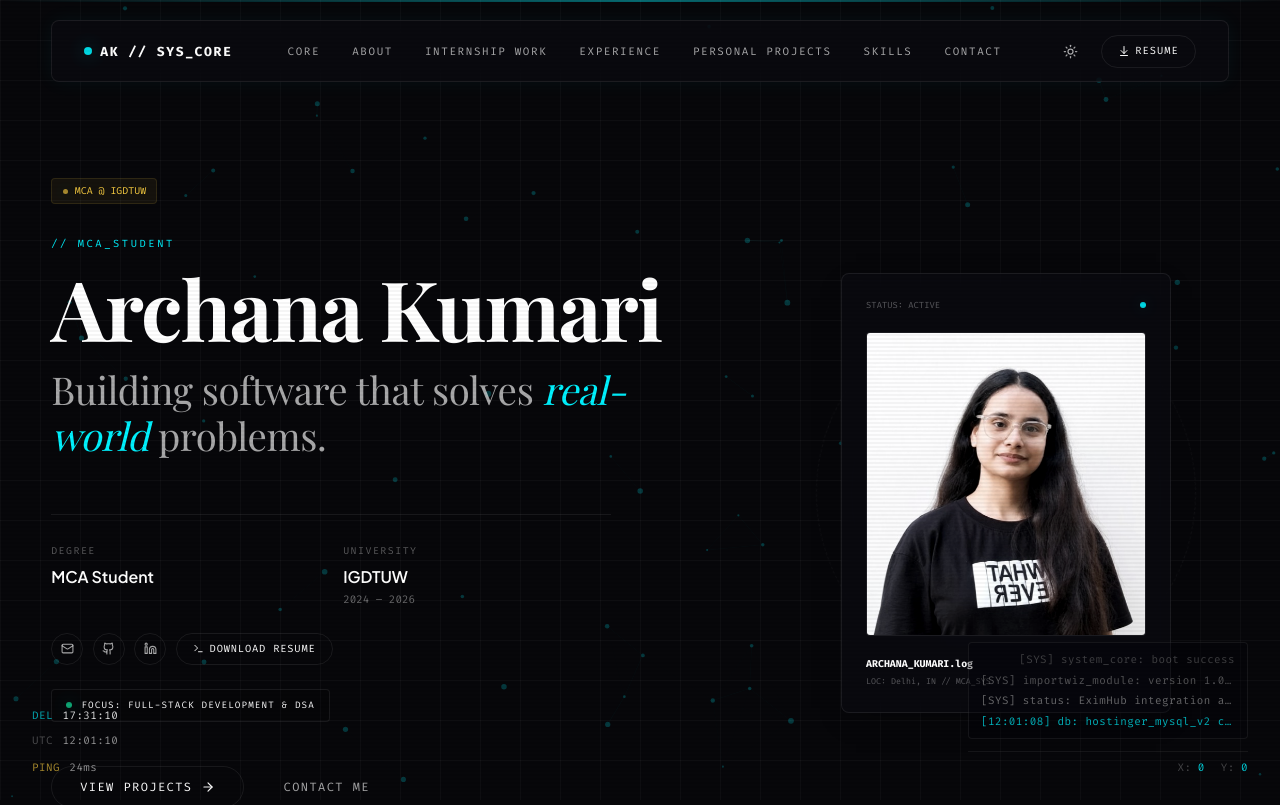
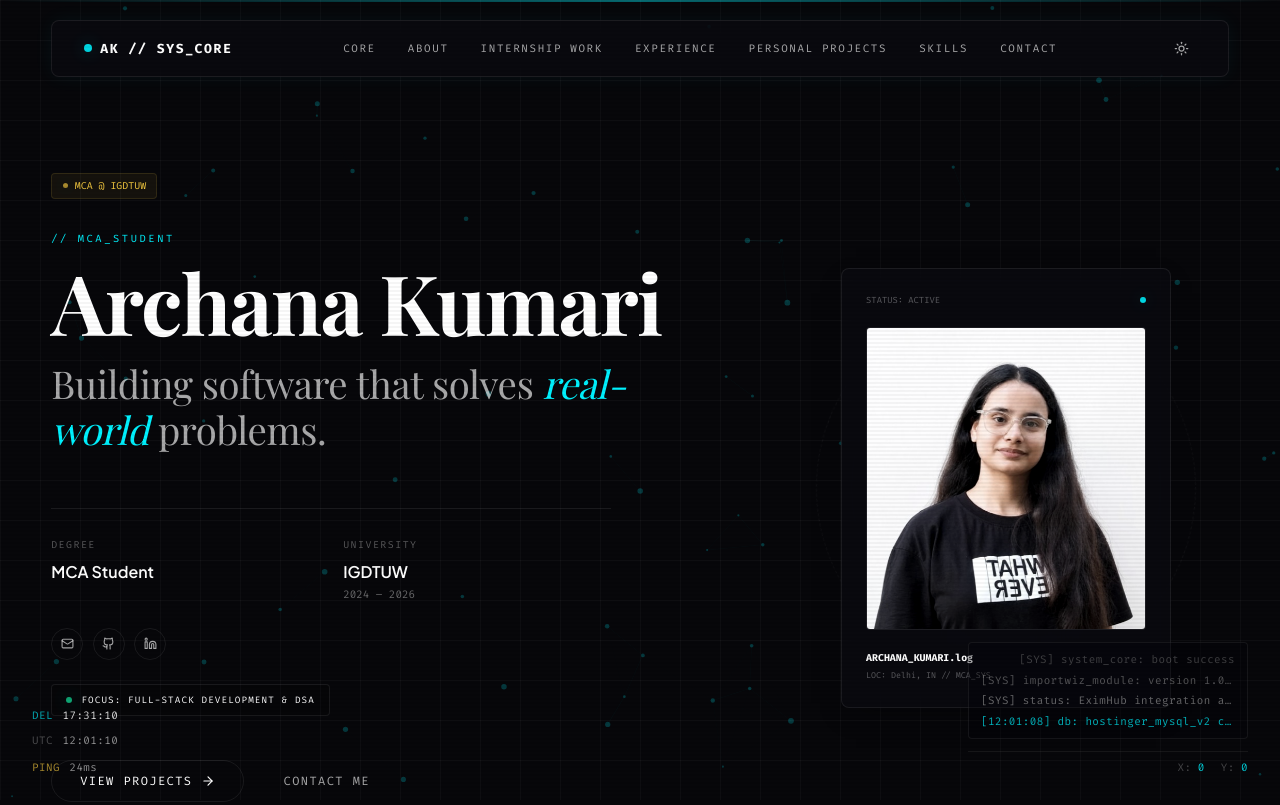
Before and after one commit to archana1801/my-portfolio, a React (Vite) app: page / in a window 1280 px wide. Shown: the top 805 px of the page. Built offline with nearby package versions, Linux system fonts and the light colour scheme; a web font is replaced by a local one.

Commit message:
Remove resume download links

```diff
--- a/src/components/Hero.jsx
+++ b/src/components/Hero.jsx
@@ -219,22 +219,7 @@ export default function Hero() {
                 <LinkedinIcon size={13} />
               </a>
 
-              <a
-                href={`${import.meta.env.BASE_URL}resume.pdf`}
-                download="Archana_Kumari_Resume.pdf"
-                className="btn-primary"
-                style={{
-                  padding: '0.45rem 1rem',
-                  fontSize: '0.65rem',
-                  letterSpacing: '0.08em',
-                  gap: '0.35rem',
-                  textDecoration: 'none',
-                  height: '32px'
-                }}
-              >
-                <Terminal size={11} />
-                <span>Download Resume</span>
-              </a>
+
             </div>
 
             {/* Glowing status badge bar */}
--- a/src/components/Navigation.jsx
+++ b/src/components/Navigation.jsx
@@ -152,22 +152,7 @@ export default function Navigation() {
 
 
 
-        {/* Resume Button */}
-        <a
-          href={`${import.meta.env.BASE_URL}resume.pdf`}
-          download="Archana_Kumari_Resume.pdf"
-          className="btn-primary"
-          style={{
-            padding: '0.45rem 1rem',
-            fontSize: '0.65rem',
-            letterSpacing: '0.1em',
-            gap: '0.35rem'
-          }}
-          onMouseEnter={playUiSound}
-        >
-          <ArrowDownToLine size={12} />
-          <span>Resume</span>
-        </a>
+
       </div>
 
       {/* Mobile Menu Icon */}
@@ -262,18 +247,7 @@ export default function Navigation() {
 
 
 
-            <a
-              href={`${import.meta.env.BASE_URL}resume.pdf`}
-              download="Archana_Kumari_Resume.pdf"
-              className="btn-primary"
-              style={{
-                padding: '0.45rem 1rem',
-                fontSize: '0.65rem'
-              }}
-            >
-              <ArrowDownToLine size={12} />
-              <span>Resume</span>
-            </a>
+
           </div>
         </div>
       )}
```
